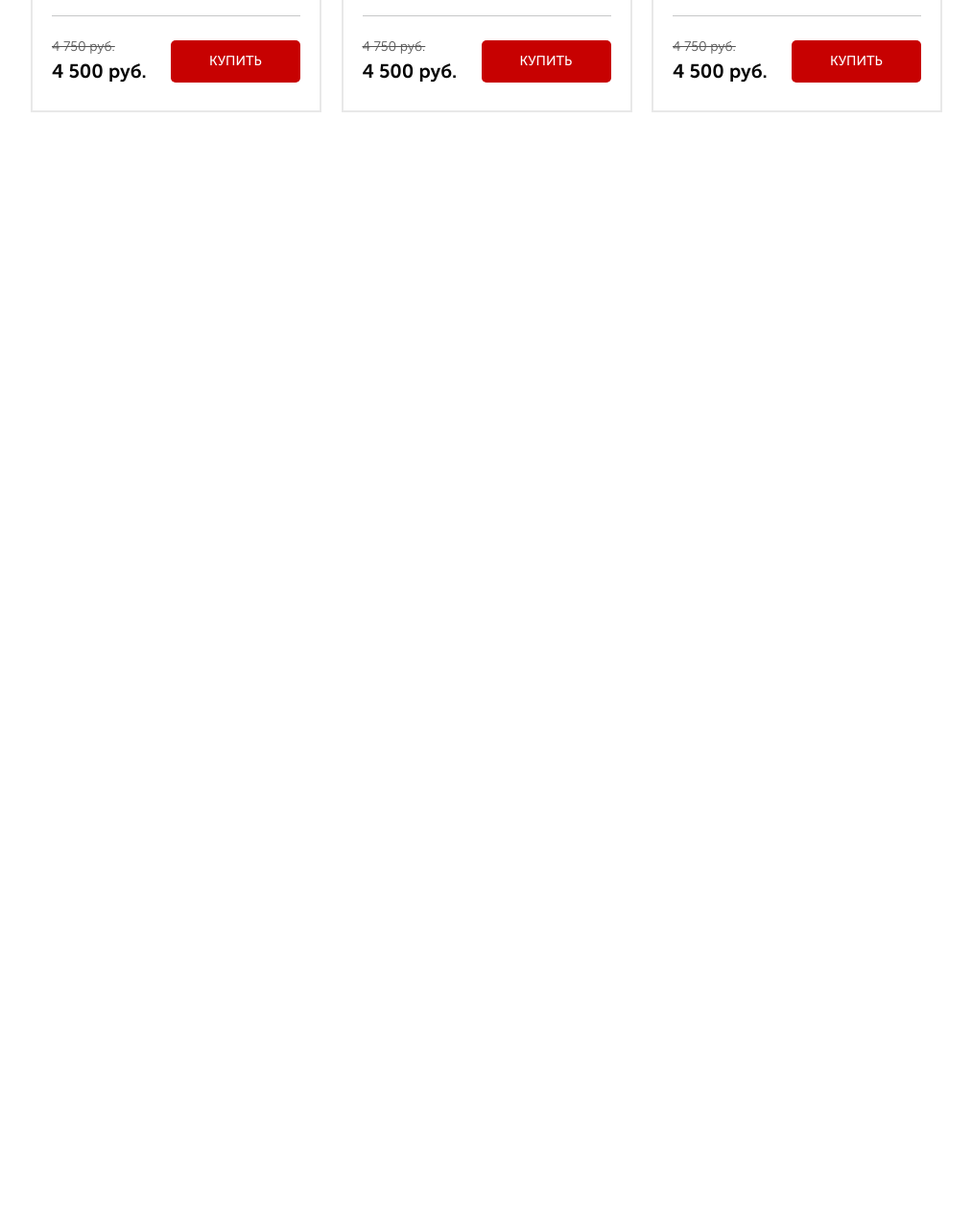
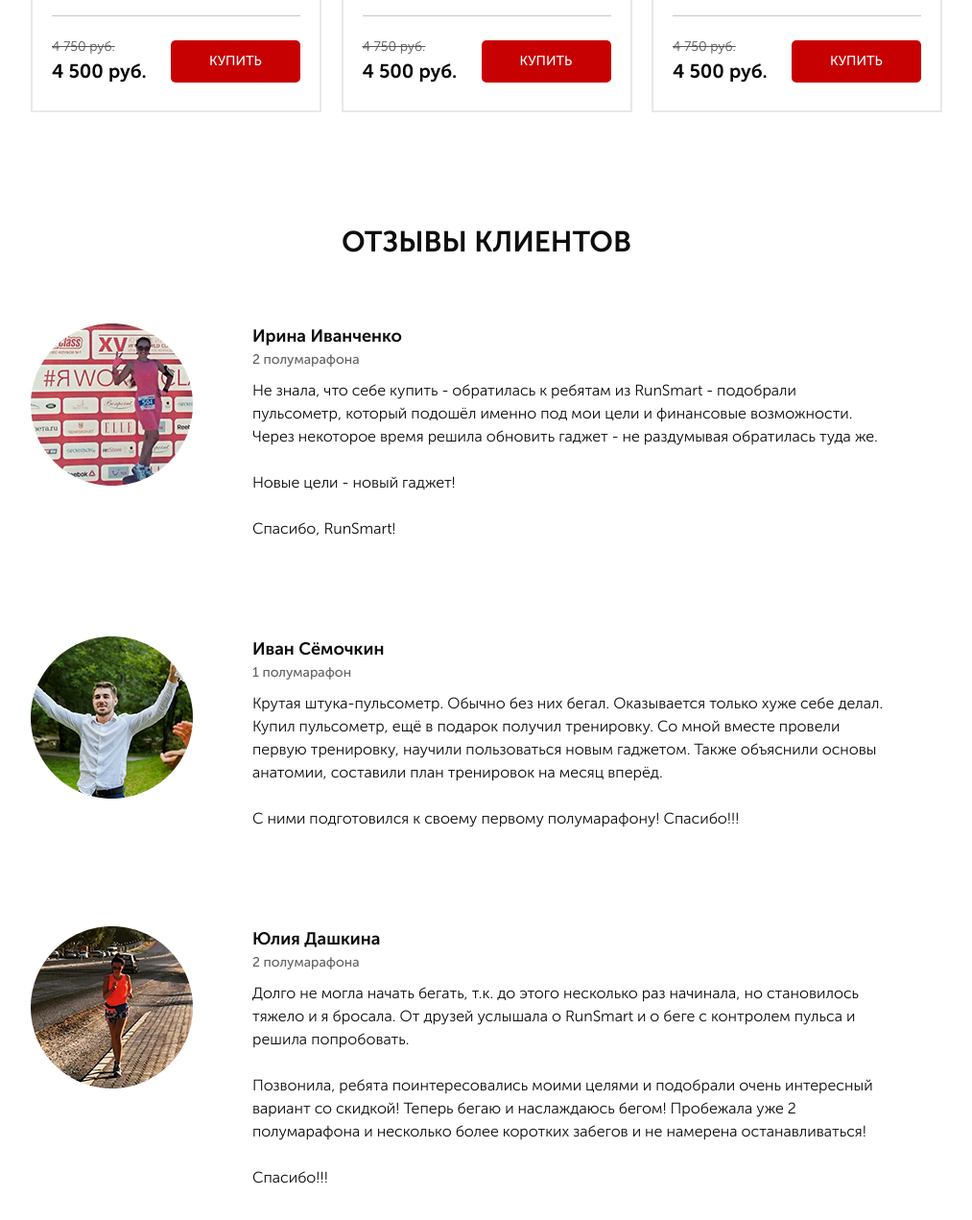
Before and after one commit to MaksEvs/Pulse, a website: page src/index.html in a window 1280 px wide. Shown: the part 3673-4944 px from the top of the page at 96% size, without its empty margins (133-1146 px from the left). Before the commit the page ends 3910 px from the top, so only its background shows below. Drawn offline with nearby package versions, Linux system fonts and the light colour scheme.

Commit message:
add feed

```diff
--- a/src/index.html
+++ b/src/index.html
@@ -378,8 +378,49 @@
         </div>
     </section>
 
-    <section>
-
+    <section class="feed">
+        <div class="container">
+            <h2 class="title">отзывы клиентов</h2>
+            <div class="feed__item">
+                <img src="img/feed_1.png" alt="Ирина Иванченко" class="feed__img">
+                <div class="feed__text">
+                    <div class="feed__subtitle">Ирина Иванченко</div>
+                    <div class="feed__count">2 полумарафона</div>
+                    <div class="feed__descr">Не знала, что себе купить - обратилась к ребятам из RunSmart - подобрали пульсометр, который подошёл именно под мои цели и финансовые возможности.
+                    Через некоторое время решила обновить гаджет - не раздумывая обратилась туда же.
+                    <br><br>
+                    Новые цели - новый гаджет!
+                    <br><br>
+                    Спасибо, RunSmart!
+                    </div>
+                </div>
+            </div>
+            <div class="feed__item">
+                <img src="img/feed_2.png" alt="Иван Сёмочкин" class="feed__img">
+                <div class="feed__text">
+                    <div class="feed__subtitle">Иван Сёмочкин</div>
+                    <div class="feed__count">1 полумарафон</div>
+                    <div class="feed__descr">Крутая штука-пульсометр. Обычно без них бегал. Оказывается только хуже себе делал.
+                    Купил пульсометр, ещё в подарок получил тренировку. Со мной вместе провели первую тренировку, научили пользоваться новым гаджетом. Также объяснили основы анатомии, составили план тренировок на месяц вперёд.
+                    <br><br>
+                    С ними подготовился к своему первому полумарафону! Спасибо!!!
+                    </div>
+                </div>
+            </div>
+            <div class="feed__item">
+                <img src="img/feed_3.png" alt="Юлия Дашкина" class="feed__img">
+                <div class="feed__text">
+                    <div class="feed__subtitle">Юлия Дашкина</div>
+                    <div class="feed__count">2 полумарафона</div>
+                    <div class="feed__descr">Долго не могла начать бегать, т.к. до этого несколько раз начинала, но становилось тяжело и я бросала. От друзей услышала о RunSmart и о беге с контролем пульса и решила попробовать.
+                    <br><br>
+                    Позвонила, ребята поинтересовались моими целями и подобрали очень интересный вариант со скидкой! Теперь бегаю и наслаждаюсь бегом! Пробежала уже 2 полумарафона и несколько более коротких забегов и не намерена останавливаться!
+                    <br><br>
+                    Спасибо!!!
+                    </div>
+                </div>
+            </div>
+        </div>
     </section>
 
     <script src="https://code.jquery.com/jquery-1.11.0.min.js"></script>
--- a/src/sass/style.scss
+++ b/src/sass/style.scss
@@ -18,3 +18,4 @@
 @import "blocks/forms";
 @import "blocks/carousel";
 @import "blocks/catalog";
+@import "blocks/feed";
```
Also changed, not shown: src/css/style.min.css.
